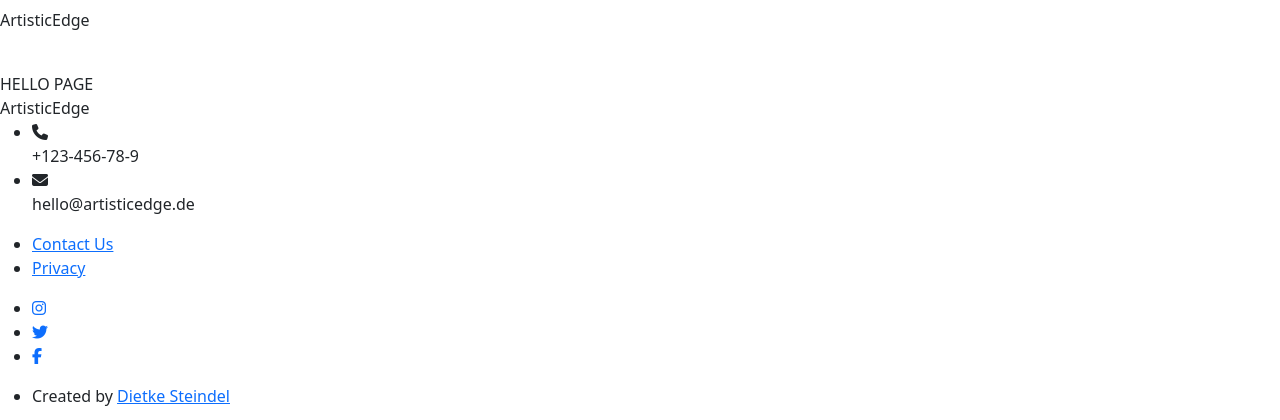
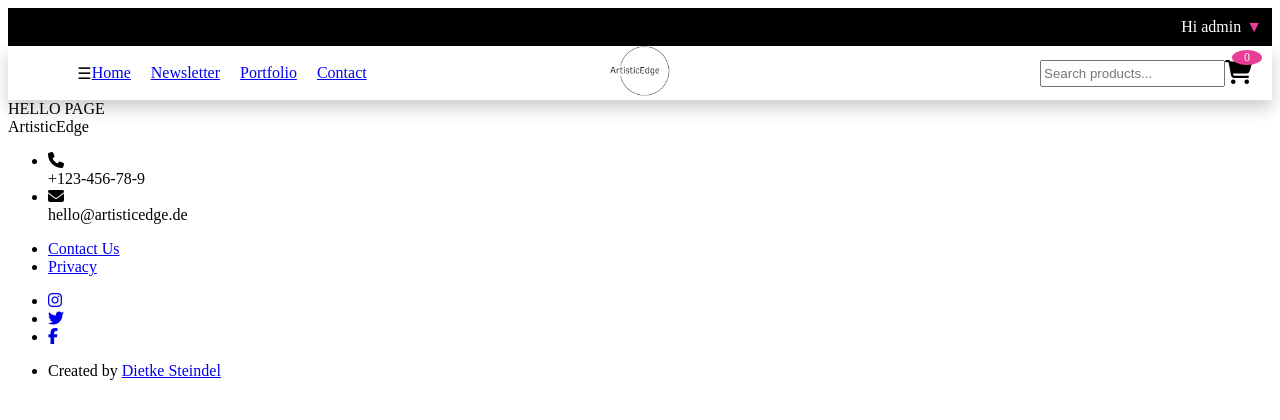
Before and after one commit to DietkeSt/GraphicDesignShop, a Django app: page / in a window 1280 px wide. Shown: the top 420 px of the page. Run offline with Django 5.2, Linux system fonts and the light colour scheme; a user stored in the database is signed in; some libraries are stand-ins or nearby versions.

Commit message:
Add banner and navbar to base

```diff
--- a/templates/base.html
+++ b/templates/base.html
@@ -26,14 +26,9 @@
   {% endblock%}
 
   {% block corecss %}
-    {% comment %} Link to css {% endcomment %}
     <!-- jquery ui css -->
     <link rel="stylesheet" href="https://code.jquery.com/ui/1.13.1/themes/base/jquery-ui.css">
-
-    <link href="https://cdn.jsdelivr.net/npm/bootstrap@5.2.0-beta1/dist/css/bootstrap.min.css" rel="stylesheet"
-      integrity="sha384-0evHe/X+R7YkIZDRvuzKMRqM+OrBnVFBL6DOitfPri4tjfHxaWutUpFmBp4vmVor" crossorigin="anonymous">
-
-    <link rel="stylesheet" href="{% static 'css/base.css' %}">
+    <link rel="stylesheet" href="{% static 'css/style.css' %}">
   {% endblock%}
 
   {% block extra_css %}
@@ -52,35 +47,49 @@
 </head>
 
 <body>
-  <header class="header">
-    {% comment %} Navbar {% endcomment %}
-    <nav class="navbar navbar__customer">
-      {% comment %} Navbar content {% endcomment %}
-      {% comment %} Logo container {% endcomment %}
-      <p class="logo__container">
-        <span>Artistic</span>Edge
-      </p>
-      <ul class="navbar__items">
-      </ul>
-    </nav>
-    {% if request.user.is_authenticated and not request.user.profile.role.id == 1 %}
-      {% comment %} Show navbar for store personnel {% endcomment %}
-      <div class="navbar__admin">
-        <nav class="navbar navbar-expand-lg navbar__items--admin">
-          <div class="container-fluid">
-            <button class="navbar-toggler" type="button" data-bs-toggle="collapse" data-bs-target="#navbarNavDropdown"
-              aria-controls="navbarNavDropdown" aria-expanded="false" aria-label="Toggle navigation">
-              <i class="fas fa-bars"></i>
-            </button>
-            <div class="collapse navbar-collapse" id="navbarNavDropdown">
-              <ul class="navbar-nav">
-              </ul>
+    {% comment %} Banner {% endcomment %}
+    <div class="top-banner">
+        {% if request.user.is_authenticated %}
+            <span class="greeting-text">Hi {{ request.user.username }}</span>
+            <div class="dropdown">
+                <span class="arrow-down">&#9660;</span>
+                <div class="dropdown-content">
+                    <a href="#">Profile</a>
+                    <a href="#">Wishlist</a>
+                    <a href="{% url 'logout' %}">Sign out</a>
+                </div>
             </div>
-          </div>
-        </nav>
-      </div>
-    {% endif %}
-  </header>
+        {% else %}
+            <a href="{% url 'login' %}">Sign in</a> or <a href="{% url 'register' %}">Register</a>
+        {% endif %}
+    </div>
+    {% comment %} Navigation & Header {% endcomment %}
+    <header>
+        <div class="header-left">
+            <!-- Mobile navigation toggle -->
+            <div class="mobile-nav">&#9776;</div>
+            <!-- Navigation Links -->
+            <nav class="navigation">
+                <ul>
+                    <li><a href="#">Home</a></li>
+                    <li><a href="#">Newsletter</a></li>
+                    <li><a href="#">Portfolio</a></li>
+                    <li><a href="#">Contact</a></li>
+                </ul>
+            </nav>
+        </div>
+        <div class="logo">
+            <!-- Link back to home -->
+            <a href="{% url 'store:home' %}"><img src="{% static 'images/logo-black.png' %}" alt="Logo"></a>
+        </div>
+        <div class="header-right">
+            <input type="search" placeholder="Search products...">
+            <div class="cart-icon">
+                <i class="fas fa-shopping-cart"></i>
+                <span class="item-counter">0</span>
+            </div>
+        </div>
+    </header>
   {% comment %} Main content container {% endcomment %}
   <main class="main">
     <div class="content__container">
@@ -176,8 +185,7 @@
     </ul>
   </footer>
   {% block postloadjs %}
-  <script src="{% static 'js/base.js' %}" type="module"></script>
-
+  <script src="{% static 'js/script.js' %}"></script>
   {% endblock %}
   {% block postloadjs_extra %}
   {% endblock %}
```
